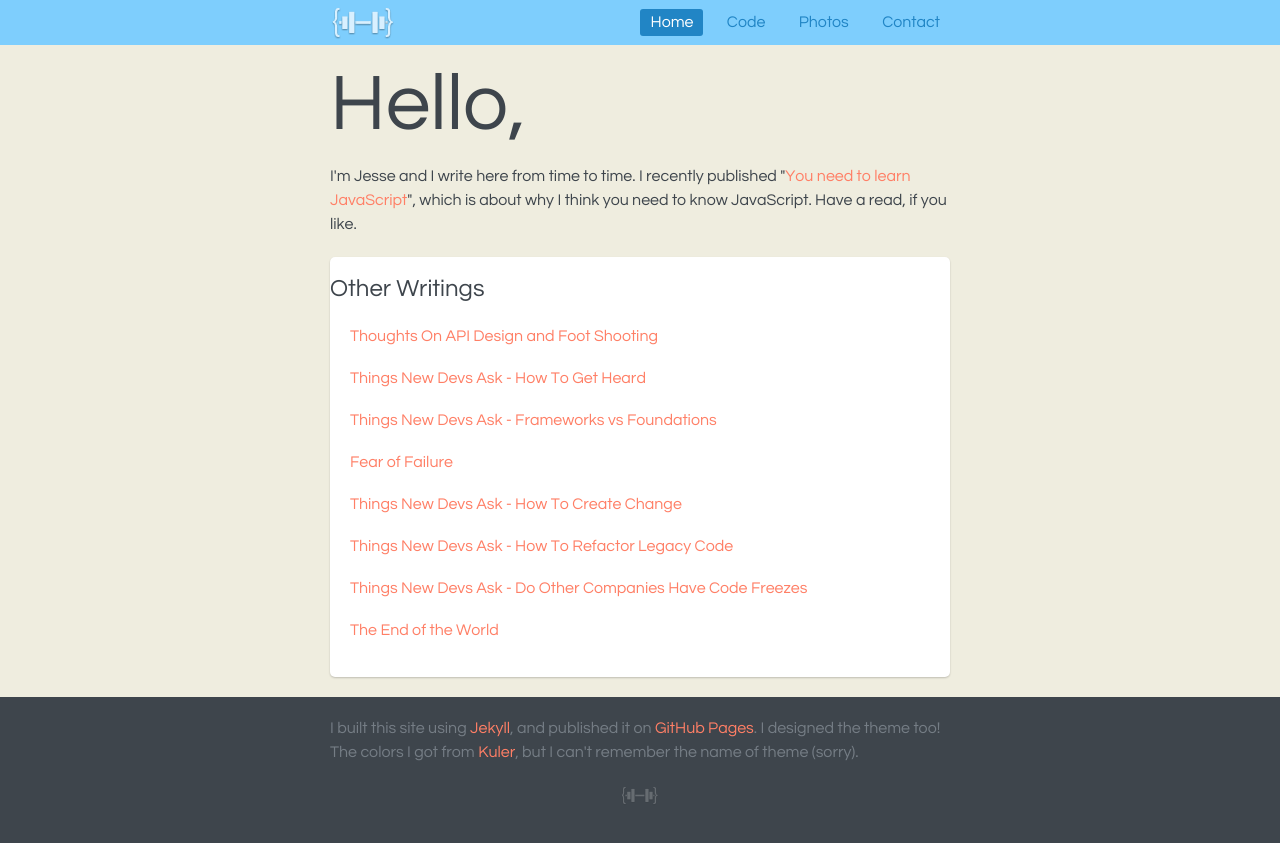
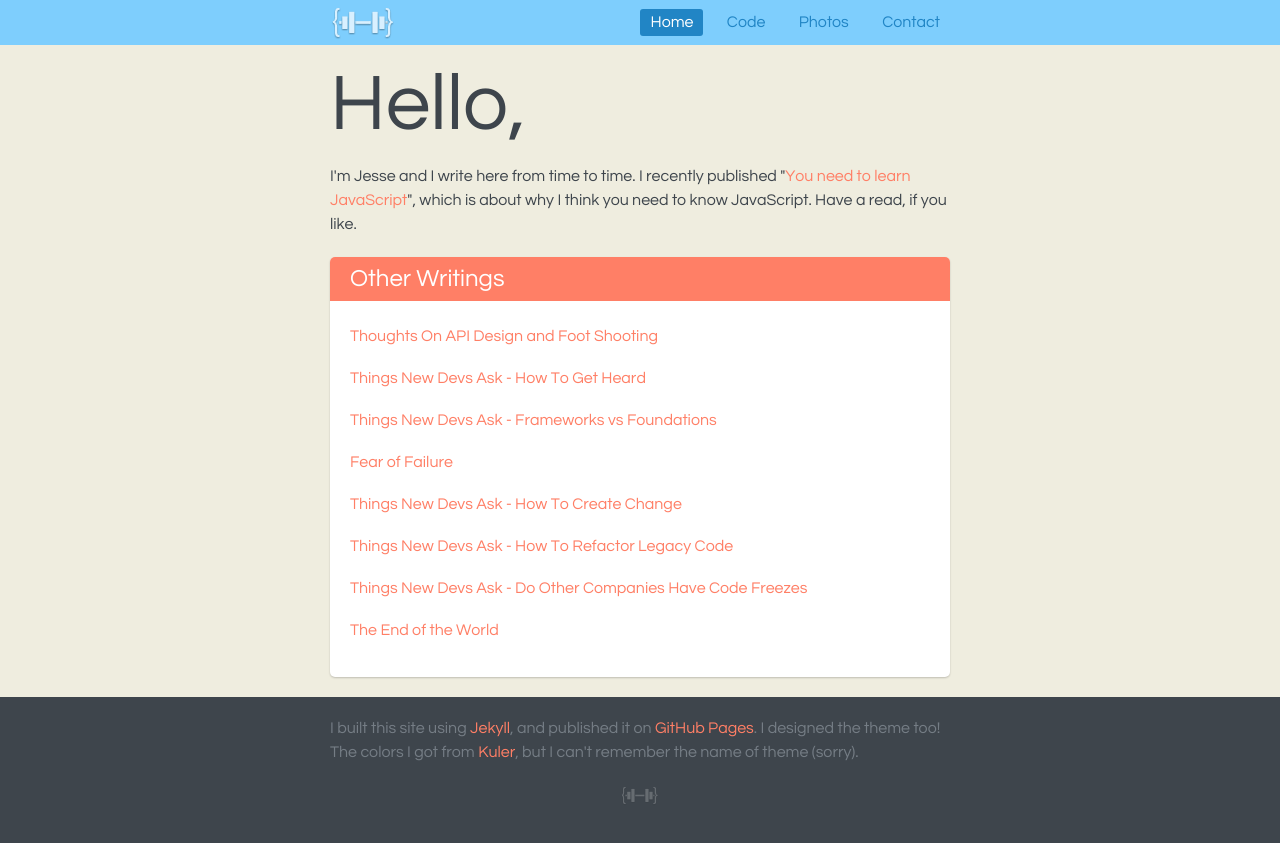
Before and after one commit to JesseWilliamson/jessewilliamson.github.com, a Jekyll site: the page built from index.html, in a window 1280 px wide. Shown: the top 843 px of the page. Built offline with Jekyll 4.4.1, drawn with Linux system fonts in a browser that asks for light colours.

Commit message:
fixing styles

```diff
--- a/css/site.css
+++ b/css/site.css
@@ -83,9 +83,10 @@ h1 {
 blockquote {
   padding: 10px;
   border-radius: 5px;
-  box-shadow: 0px 1px 2px rgba(0, 0, 0, 0.2);
-  background-color: #e4e3d5;
-  margin-bottom: 20px; }
+  background-color: rgba(255, 127, 102, 0.5);
+  margin-bottom: 20px;
+  color: white;
+  box-shadow: inset 0 2px 2px rgba(0, 0, 0, 0.15), inset 0 0 1px rgba(0, 0, 0, 0.1); }
 
 blockquote p {
   margin: 0; }
@@ -145,8 +146,11 @@ li {
   box-shadow: 0px 1px 2px rgba(0, 0, 0, 0.2); }
 
 .other-posts h2 {
-  margin: 0 20px 20px 0;
-  padding-top: 20px; }
+  border-radius: 5px 5px 0 0;
+  margin: 0px 0px 20px 0px;
+  padding: 10px 20px;
+  background-color: #ff7f66;
+  color: white; }
 
 .other-posts ul {
   margin: 0;
```
Also changed, not shown: css/site.scss (+8 -4 lines).
